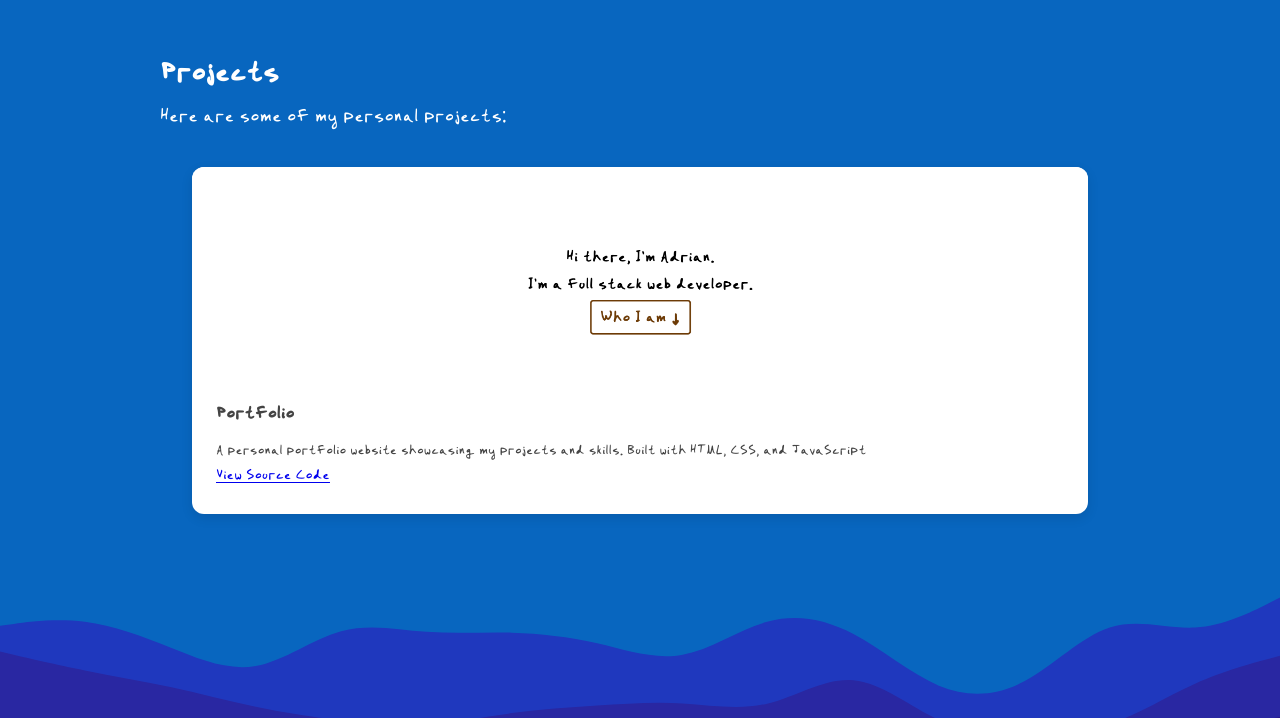
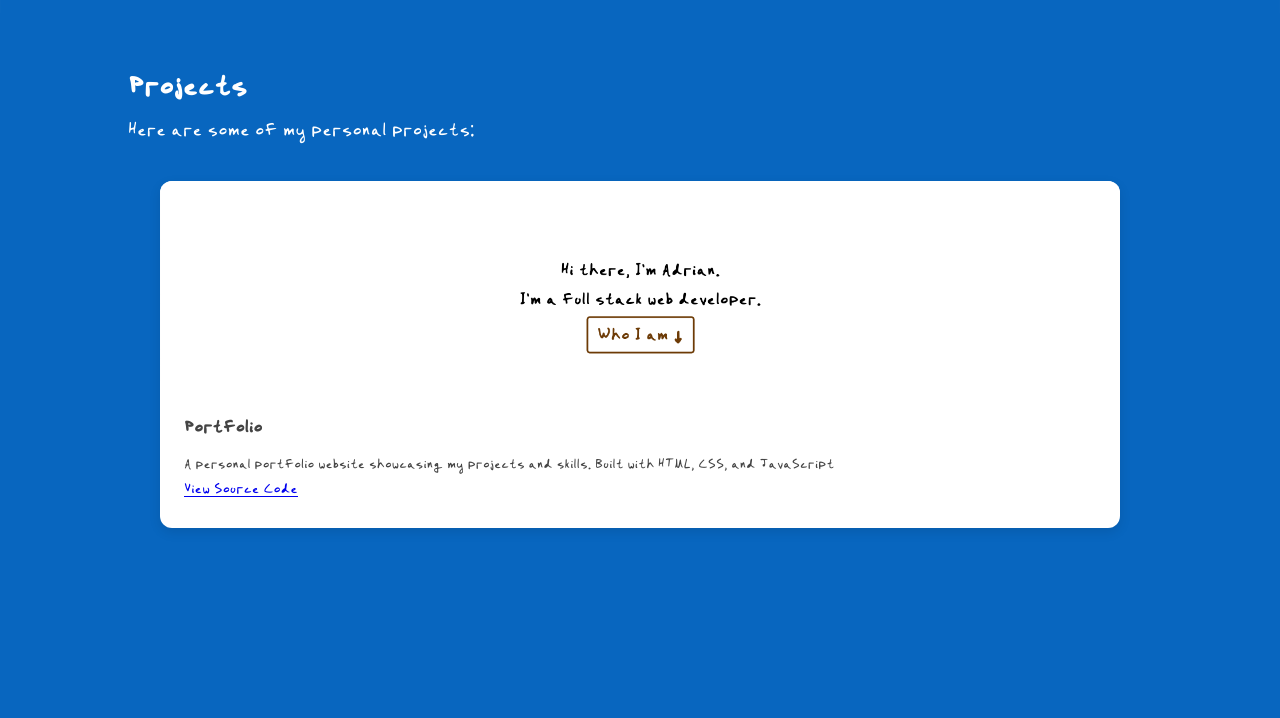
Before and after one commit to adrian-shirazi/portfolio, a website: page index.html in a window 1280 px wide. Shown: the part 2070-2788 px from the top of the page. Drawn offline with Linux system fonts and the light colour scheme.

Commit message:
Removes some of the hard-coded margin styles

```diff
--- a/styles.css
+++ b/styles.css
@@ -120,20 +120,19 @@ header {
 
 /* Basic section styles */
 section {
-    padding: 4rem 10rem 2rem;
-    /* max-width: 1200px; */
-    margin: 0 auto;
+    padding: 4% 10% 2%;
 }
 
 .section1 {
     background-color: #1f38be;
     color: white;
+
 }
 
 .section2 {
     background-color: #0866bf;
     color: white;
-    margin-top: -5rem;
+    margin-top: -1px;
 }
 
 .section3 {
@@ -374,12 +373,10 @@ header {
 
 .waves3 {
     background-image: url('./spacers/layer3.svg');
-    margin-top: -10rem;
 }
 
 .waves4 {
     background-image: url('./spacers/layer4.svg');
-    margin-top: -10rem;
 }
 
 input,
```
